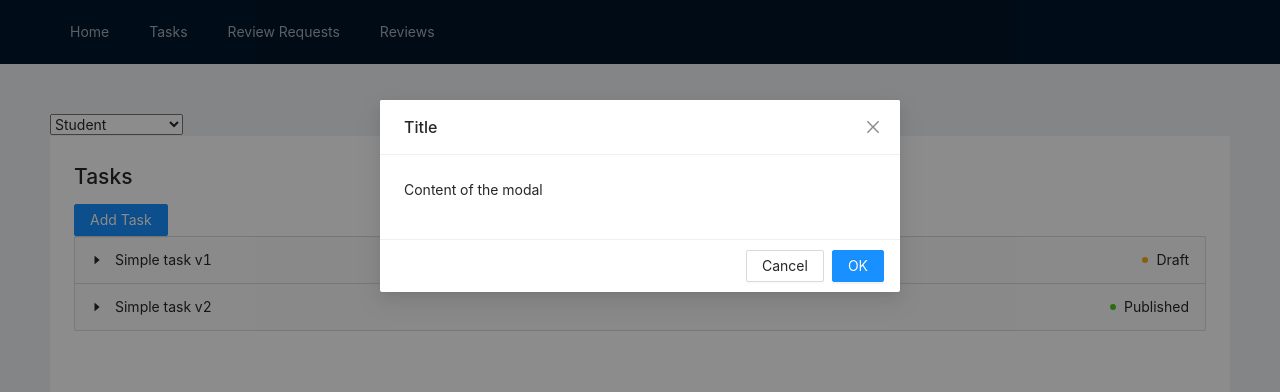
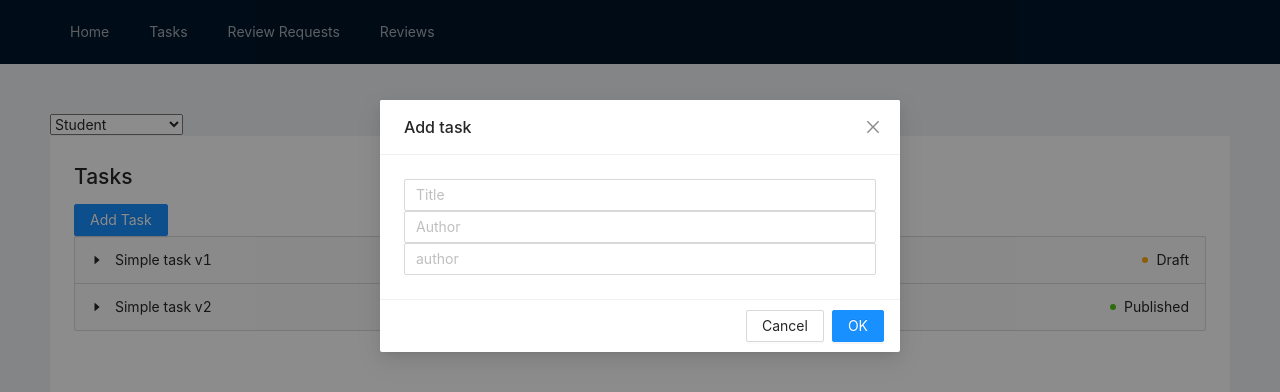
Before and after one commit to lp-msarchitect/x-check-app, a React (Create React App) app: page /tasks in a window 1280 px wide. Both pictures are taken after a click on the button "Add Task". Shown: the top 392 px of the page. Built offline with nearby package versions, Linux system fonts and the light colour scheme; data requests are answered from the project's data file.

Commit message:
create modal

```diff
--- a/src/components/ButtonForCreateTask/ButtonForCreateTask.tsx
+++ b/src/components/ButtonForCreateTask/ButtonForCreateTask.tsx
@@ -1,5 +1,6 @@
 import React from 'react';
 import { Modal, Button } from 'antd';
+import ModalText from '../ModalText/ModalText'
 
 class ButtonForCreateTask extends React.Component {
     state = {
@@ -35,20 +36,20 @@ class ButtonForCreateTask extends React.Component {
     };
 
     render() {
-      const { visible, confirmLoading, ModalText } = this.state;
+      const { visible, confirmLoading,} = this.state;
       return (
         <>
           <Button type="primary" onClick={this.showModal}>
             Add Task
           </Button>
           <Modal
-            title="Title"
+            title="Add task"
             visible={visible}
             onOk={this.handleOk}
             confirmLoading={confirmLoading}
             onCancel={this.handleCancel}
           >
-            <p>{ModalText}</p>
+            <ModalText />
           </Modal>
         </>
       );
--- /dev/null
+++ b/src/components/ModalText/ModalText.tsx
@@ -0,0 +1,19 @@
+import React from 'react';
+import { Input } from 'antd';
+
+
+class ModalText extends React.Component {
+    render() {
+        return(
+            <div>
+                <Input placeholder="Title" />
+
+                <Input placeholder="Author" />
+
+                <Input placeholder="author" />
+            </div>
+        )
+    }
+}
+
+export default ModalText;
```
Also changed, not shown: src/components/ModalText/ModalText.css (added).
